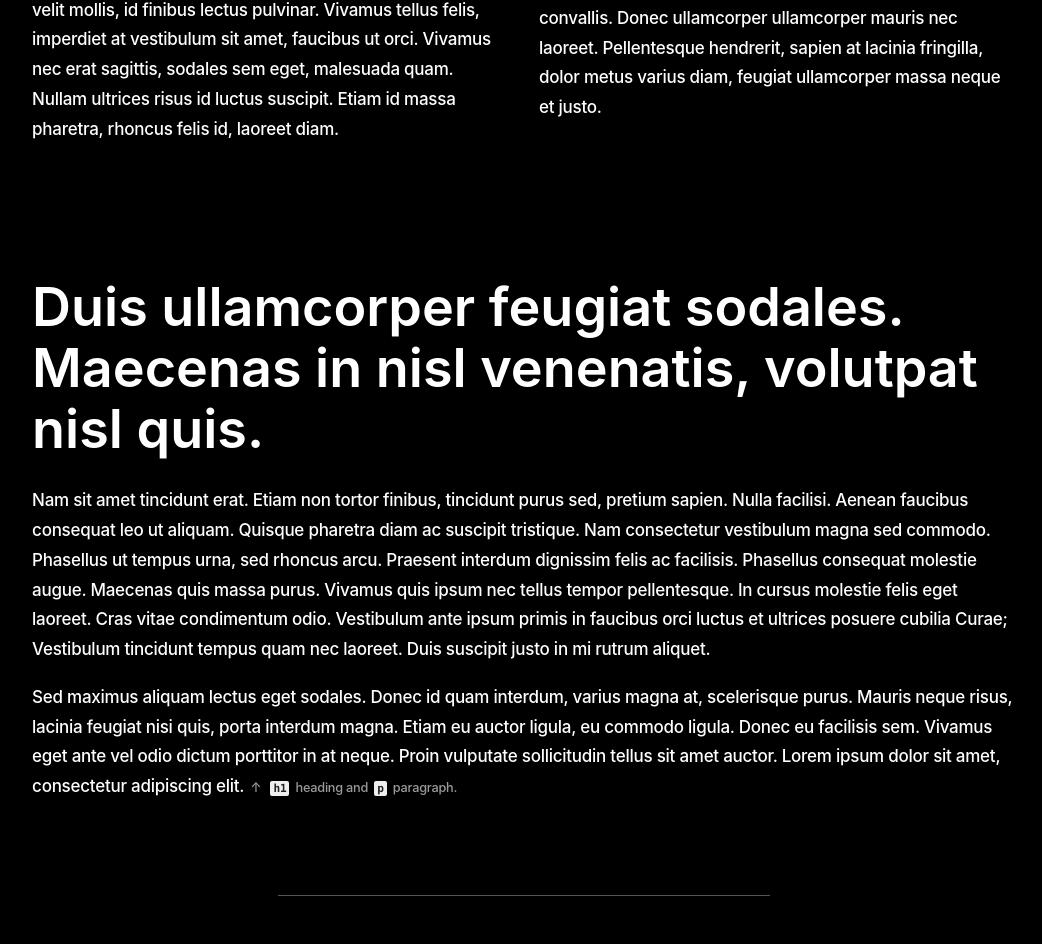
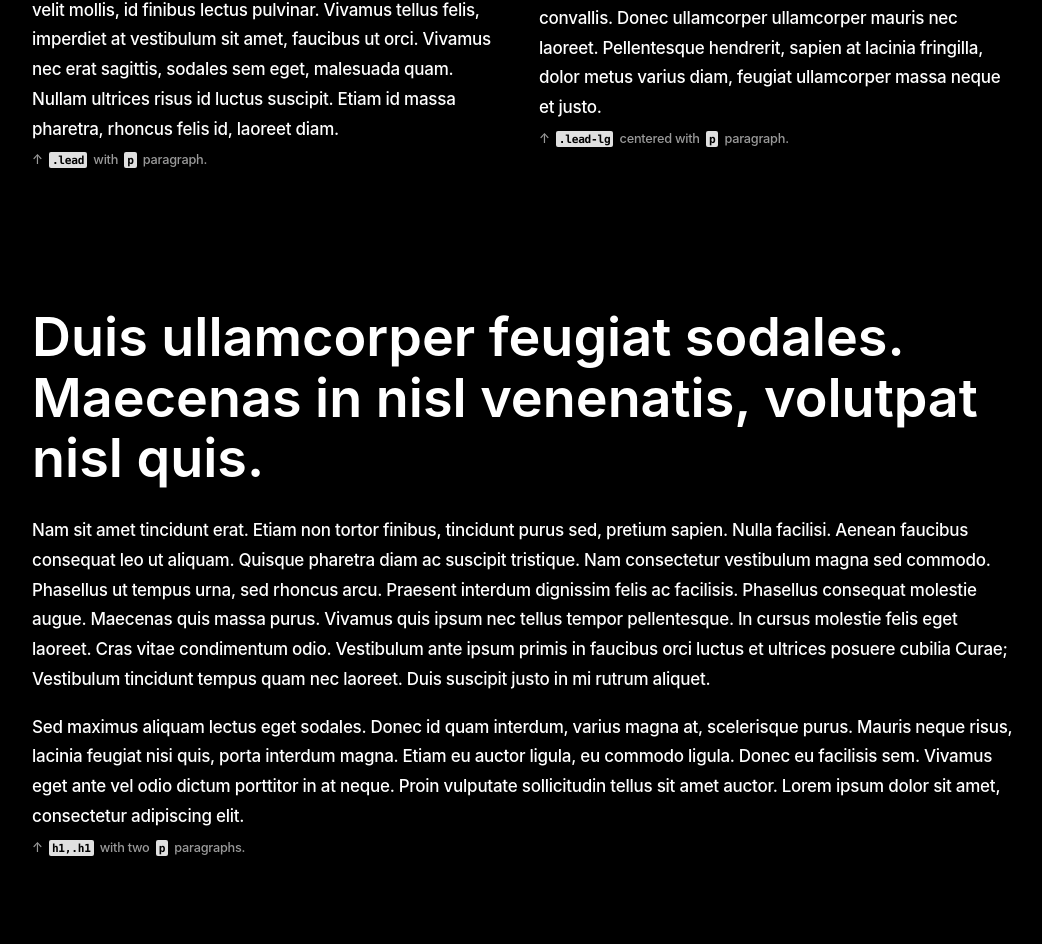
Before and after one commit to guylepage3/lepage.cc, a React (Create React App) app: page /pattern-library in a window 1280 px wide. Shown: the part 688-1632 px from the top of the page, without its empty margins (116-1158 px from the left). Built offline with nearby package versions, Linux system fonts and the light colour scheme.

Commit message:
update to pattern libarary and home content
Signed-off-by: Guy Lepage <guylepage3@gmail.com>

```diff
--- a/src/components/Landing.js
+++ b/src/components/Landing.js
@@ -20,12 +20,12 @@ class Landing extends Component {
               back, time and time again.
             </h1>
             <p className="lead text-white-90 anima-fadein">
-              I'm Guy Lepage, a Senior Product UX/UI Designer and Front-end
-              Developer with 19 years of industry experience, specializing in
-              designing and developing pixel perfect digital products, web
-              apps, mobile apps, websites, and more. My focus is on ensuring
-              that users have the best experiences without sacrificing code
-              quality.
+              I'm Guy Lepage, a Senior Product Blockchain UX/UI Designer and
+              Front-end Developer with 19 years of industry experience,
+              specializing in designing and developing pixel perfect digital
+              blockchain products, dapps, web apps, mobile apps, websites, and
+              more. My focus is on ensuring that users have the best
+              experiences without sacrificing code quality.
             </p>
           </div>
         </div>
--- a/src/components/PatternLib.js
+++ b/src/components/PatternLib.js
@@ -77,6 +77,10 @@ class PatternLib extends Component {
                 </p>
                 <p className="text-white">
                   Curabitur feugiat pellentesque sem ac lobortis. Vestibulum finibus finibus odio, vel maximus justo. Mauris lacinia dui ut velit mollis, id finibus lectus pulvinar. Vivamus tellus felis, imperdiet at vestibulum sit amet, faucibus ut orci. Vivamus nec erat sagittis, sodales sem eget, malesuada quam. Nullam ultrices risus id luctus suscipit. Etiam id massa pharetra, rhoncus felis id, laoreet diam.
+                  <br />
+                  <span className="pattern-library-typography-footnote">
+                    &uarr;&nbsp;<code className="pattern-libarary-typography-code">.lead</code> with <code className="pattern-libarary-typography-code">p</code> paragraph.
+                  </span>
                 </p>
               </div>
               <div className="col-md-6">
@@ -86,6 +90,10 @@ class PatternLib extends Component {
                 </p>
                 <p className=" text-white">
                   Ut a imperdiet dui. Mauris egestas semper est ac imperdiet. Ut placerat libero et mi lobortis placerat. In consectetur fermentum accumsan. Nam et dolor eget ex ultricies convallis. Donec ullamcorper ullamcorper mauris nec laoreet. Pellentesque hendrerit, sapien at lacinia fringilla, dolor metus varius diam, feugiat ullamcorper massa neque et justo.
+                  <br />
+                  <span className="pattern-library-typography-footnote">
+                    &uarr;&nbsp;<code className="pattern-libarary-typography-code">.lead-lg</code> centered with <code className="pattern-libarary-typography-code">p</code> paragraph.
+                  </span>
                 </p>
               </div>
             </div>
@@ -97,29 +105,20 @@ class PatternLib extends Component {
             </p>
             <p className="text-white">
               Sed maximus aliquam lectus eget sodales. Donec id quam interdum, varius magna at, scelerisque purus. Mauris neque risus, lacinia feugiat nisi quis, porta interdum magna. Etiam eu auctor ligula, eu commodo ligula. Donec eu facilisis sem. Vivamus eget ante vel odio dictum porttitor in at neque. Proin vulputate sollicitudin tellus sit amet auctor. Lorem ipsum dolor sit amet, consectetur adipiscing elit.
-                <span
-                  className="text-white-60"
-                  style={{ fontSize: '0.75rem' }}>
-                    &nbsp;&nbsp;&uarr;&nbsp;&nbsp;
-                  <code className="text-dark font-weight-bold"
-                    style={{
-                      backgroundColor: '#eee',
-                      borderRadius: '2px',
-                      padding: '1px 3px',
-                      margin: 'auto 3px'
-                    }}>
-                    h1
-                  </code> heading and <code className="text-dark font-weight-bold"
-                    style={{
-                      backgroundColor: '#eee',
-                      borderRadius: '2px',
-                      padding: '1px 3px',
-                      margin: 'auto 3px'
-                    }}>p</code> paragraph.
-                </span>
+              <br />
+              <span className="pattern-library-typography-footnote">
+                &uarr;&nbsp;<code className="pattern-libarary-typography-code">h1,.h1</code> with two <code className="pattern-libarary-typography-code">p</code> paragraphs.
+              </span>
             </p>
-            <div className="container typetemplate-boxy-line text-center">
+
+            <div
+              className="
+                container
+                typetemplate-boxy-line
+                text-center
+                ">
             </div>
+
             <h2 className="text-white">
               Aenean in velit ut ante congue euismod. Sed ligula enim, facilisis id posuere vel, feugiat non diam. Donec ullamcorper molestie maximus.
             </h2>
@@ -129,6 +128,10 @@ class PatternLib extends Component {
             </p>
             <p className="text-white">
               Lorem ipsum dolor sit amet, consectetur adipiscing elit. Nunc vel facilisis sapien. Vestibulum nec viverra magna, quis cursus lectus. Maecenas egestas elit nisi, a fringilla mi feugiat eget. Suspendisse sollicitudin tristique fringilla. Ut non risus nulla.
+              <br />
+              <span className="pattern-library-typography-footnote">
+                &uarr;&nbsp;<code className="pattern-libarary-typography-code">h2,.h2</code> with <code className="pattern-libarary-typography-code">img</code> and two <code className="pattern-libarary-typography-code">p</code> paragraphs.
+              </span>
             </p>
             <h2 className="text-white">
               Praesent sodales felis pretium orci aliquet egestas. Nunc eget interdum augue.
@@ -141,59 +144,19 @@ class PatternLib extends Component {
             </p>
             <p className="text-white">
               Maecenas in rhoncus augue. Fusce diam purus, consequat non enim eget, feugiat dictum velit. Vestibulum ac tincidunt mi. Vestibulum ante ipsum primis in faucibus orci luctus et ultrices posuere cubilia Curae; Praesent vulputate tortor quam, non pulvinar ante porta at. Maecenas finibus bibendum euismod. Maecenas vehicula nunc turpis, non dictum dui scelerisque non. In vulputate convallis porttitor. Cras fringilla diam dolor, eget commodo erat dapibus sed. Nunc in quam congue, aliquet nulla eget, gravida lacus. Quisque fringilla felis a lorem volutpat consequat. Nunc nibh neque, lobortis vel elementum vel, mattis ac neque.
-            </p>
-            <h2 className="text-white">
-              Sed suscipit mauris et quam sagittis, eget rhoncus diam lobortis. Integer nec eros magna. Duis non ipsum tincidunt, sodales nulla sed, tempor eros.
-            </h2>
-            <p className="text-white">
-              Sed sapien erat, finibus vitae dolor eget, lobortis dignissim ante. Aliquam pharetra ac sem vitae convallis. Pellentesque habitant morbi tristique senectus et netus et malesuada fames ac turpis egestas. Sed urna turpis, interdum quis venenatis in, porta nec mauris. Etiam aliquet nibh eu vulputate pellentesque.
-            </p>
-            <h2 className="text-white">
-              Nulla nec lacus interdum diam sodales vestibulum. Aliquam laoreet non arcu vel posuere.
-            </h2>
-            <p className="text-white">
-              Sed sapien erat, finibus vitae dolor eget, lobortis dignissim ante. Aliquam pharetra ac sem vitae convallis. Pellentesque habitant morbi tristique senectus et netus et malesuada fames ac turpis egestas. Sed urna turpis, interdum quis venenatis in, porta nec mauris. Etiam aliquet nibh eu vulputate pellentesque.
+              <br />
+              <span className="pattern-library-typography-footnote">
+                &uarr;&nbsp;<code className="pattern-libarary-typography-code">h2,.h2</code> with <code className="pattern-libarary-typography-code">img</code> and three <code className="pattern-libarary-typography-code">p</code> paragraphs.
+              </span>
             </p>
 
-            <div className="container typetemplate-boxy-line text-center"></div>
-
-            <h4 className="text-white">
-              Aenean in velit ut ante congue euismod. Sed ligula enim, facilisis id posuere vel, feugiat non diam. Donec ullamcorper molestie maximus.
-            </h4>
-            <div className="container typetemplate-boxy-img-box"></div>
-            <p className="text-white">
-              Sed sapien erat, finibus vitae dolor eget, lobortis dignissim ante. Aliquam pharetra ac sem vitae convallis. Pellentesque habitant morbi tristique senectus et netus et malesuada fames ac turpis egestas. Sed urna turpis, interdum quis venenatis in, porta nec mauris. Etiam aliquet nibh eu vulputate pellentesque.
-            </p>
-            <p className="text-white">
-              Lorem ipsum dolor sit amet, consectetur adipiscing elit. Nunc vel facilisis sapien. Vestibulum nec viverra magna, quis cursus lectus. Maecenas egestas elit nisi, a fringilla mi feugiat eget. Suspendisse sollicitudin tristique fringilla. Ut non risus nulla.
-            </p>
-            <h4 className="text-white">
-              Praesent sodales felis pretium orci aliquet egestas. Nunc eget interdum augue.
-            </h4>
-            <p className="text-white">
-              Sed sapien erat, finibus vitae dolor eget, lobortis dignissim ante. Aliquam pharetra ac sem vitae convallis. Pellentesque habitant morbi tristique senectus et netus et malesuada fames ac turpis egestas. Sed urna turpis, interdum quis venenatis in, porta nec mauris. Etiam aliquet nibh eu vulputate pellentesque.
-            </p>
-            <p className="text-white">
-              Think of variables as a way to store information that you want to reuse throughout your stylesheet. You can store things like colors, font stacks, or any CSS value you think you'll want to reuse. Sass uses the $ symbol to make something a variable
-            </p>
-            <p className="text-white">
-              Maecenas in rhoncus augue. Fusce diam purus, consequat non enim eget, feugiat dictum velit. Vestibulum ac tincidunt mi. Vestibulum ante ipsum primis in faucibus orci luctus et ultrices posuere cubilia Curae; Praesent vulputate tortor quam, non pulvinar ante porta at. Maecenas finibus bibendum euismod. Maecenas vehicula nunc turpis, non dictum dui scelerisque non. In vulputate convallis porttitor. Cras fringilla diam dolor, eget commodo erat dapibus sed. Nunc in quam congue, aliquet nulla eget, gravida lacus. Quisque fringilla felis a lorem volutpat consequat. Nunc nibh neque, lobortis vel elementum vel, mattis ac neque.
-            </p>
-            <h4 className="text-white">
-              Sed suscipit mauris et quam sagittis, eget rhoncus diam lobortis. Integer nec eros magna. Duis non ipsum tincidunt, sodales nulla sed, tempor eros.
-            </h4>
-            <p className="text-white">
-              Sed sapien erat, finibus vitae dolor eget, lobortis dignissim ante. Aliquam pharetra ac sem vitae convallis. Pellentesque habitant morbi tristique senectus et netus et malesuada fames ac turpis egestas. Sed urna turpis, interdum quis venenatis in, porta nec mauris. Etiam aliquet nibh eu vulputate pellentesque.
-            </p>
-            <h4 className="text-white">
-              Nulla nec lacus interdum diam sodales vestibulum. Aliquam laoreet non arcu vel posuere.
-            </h4>
-            <p className="text-white">
-              Sed sapien erat, finibus vitae dolor eget, lobortis dignissim ante. Aliquam pharetra ac sem vitae convallis. Pellentesque habitant morbi tristique senectus et netus et malesuada fames ac turpis egestas. Sed urna turpis, interdum quis venenatis in, porta nec mauris. Etiam aliquet nibh eu vulputate pellentesque.
-            </p>
-
-            <div className="container typetemplate-boxy-line text-center"></div>
-
+            <div
+              className="
+                container
+                typetemplate-boxy-line
+                text-center
+                ">
+            </div>
 
             <h1 className="text-white">
               Praesent sodales felis pretium orci aliquet egestas. Nunc eget interdum augue.
--- a/src/styles/App.css
+++ b/src/styles/App.css
@@ -178,4 +178,18 @@
   margin: 5.5rem auto;
 }
 
+.pattern-library-typography-footnote {
+  font-size: 0.75rem;
+  color: rgba(255,255,255,0.6);
+}
+
+.pattern-libarary-typography-code {
+  color: #000;
+  font-weight: 700;
+  background-color: #E0E0E0;
+  border-radius: 2px;
+  padding: 2px 3px 1px 3px;
+  margin: auto 3px;
+}
+
 /* End typography testing */
```
